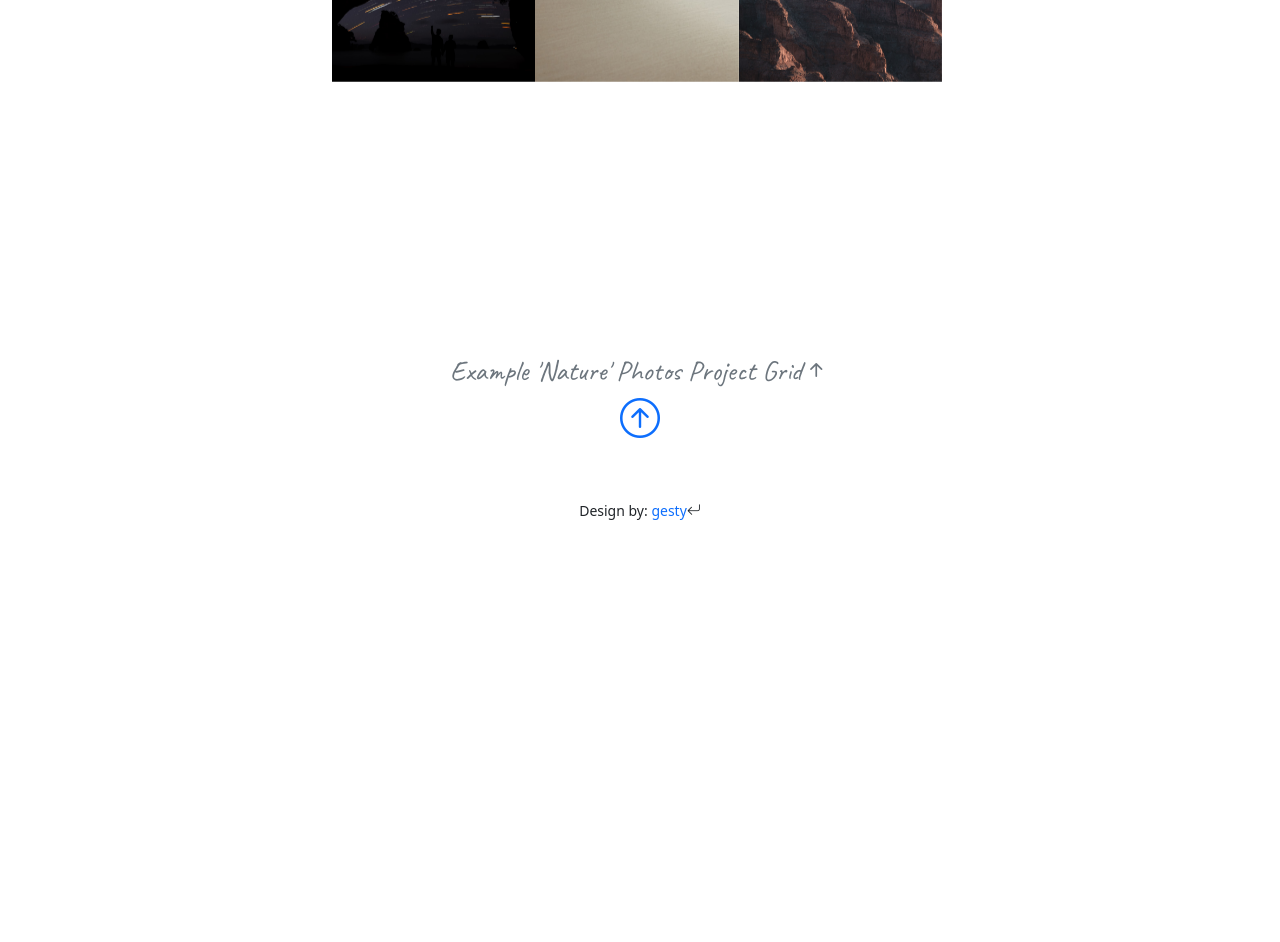
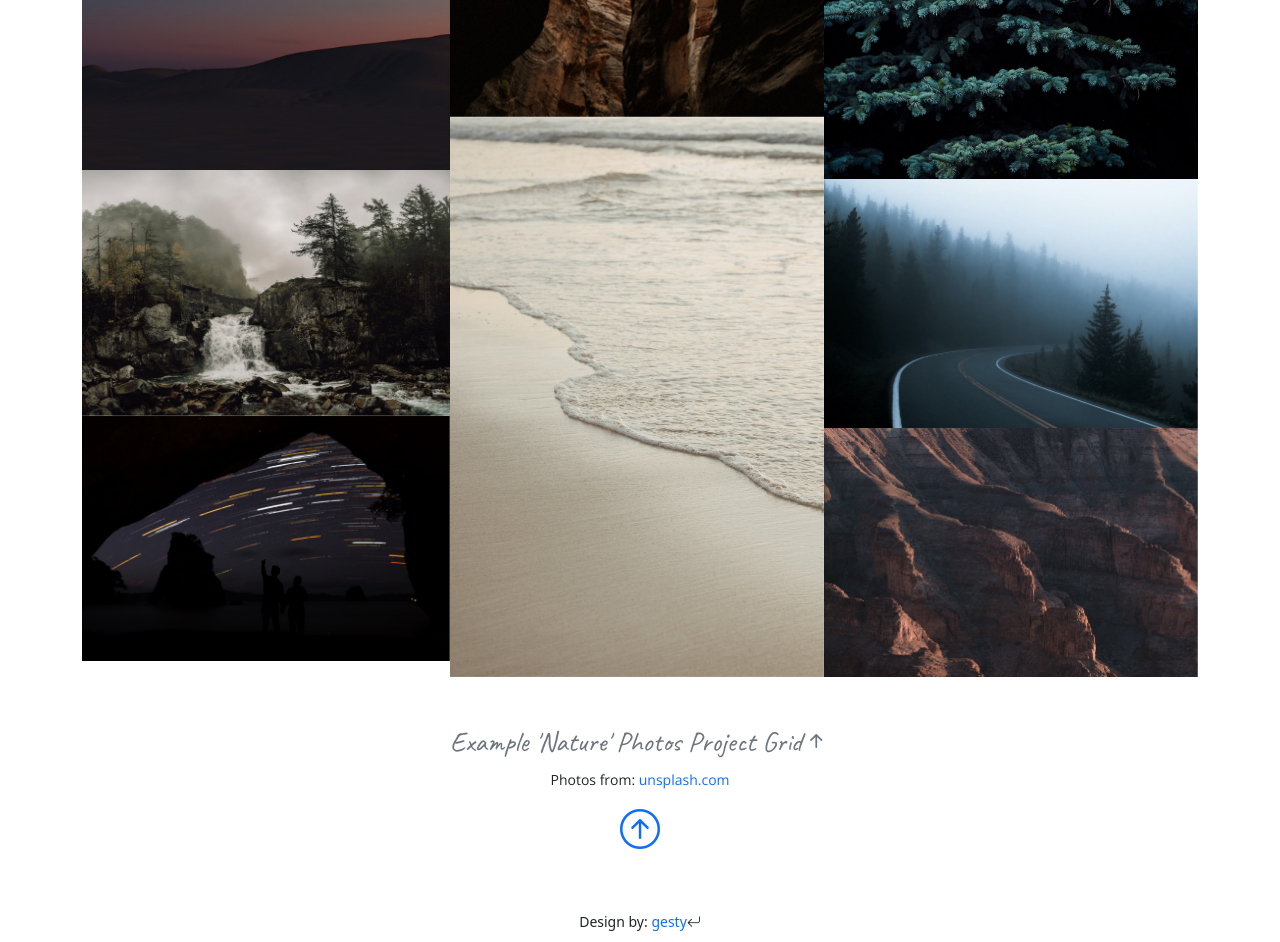
Before and after one commit to gestylinaga/samplesite-photo, a plain HTML site: page nature/index.html in a window 1280 px wide. Shown: the part 530-1472 px from the top of the page. Before the commit the page ends 1060 px from the top, so only its background shows below. Drawn offline with nearby package versions, Linux system fonts and the light colour scheme.

Commit message:
fixed grid, and other minor tweaks

```diff
--- a/css/style.scss
+++ b/css/style.scss
@@ -135,26 +135,22 @@ footer {
   }
 }
 
+
 // Project Grid Layout:
 .projects {
-  margin-top: 200px;
-  height: 100vh;
+  margin-top: 100px;
   display: -ms-flexbox;
   display: flex;
 }
 
-// NOTE: project items don't show on overflow
 .projectsColumn {
   -ms-flex-preferred-size: 33%;
   flex-basis:33%;
   display:-ms-flexbox;
   -ms-flex-direction:column;
-  //-ms-flex-wrap:wrap;
   display:flex;
   -ms-flex-direction:column;
   flex-direction:column;
-  //-ms-flex-wrap:wrap;
-  //flex-wrap:wrap;
   font-size:0;
 }
 
--- a/nature/index.html
+++ b/nature/index.html
@@ -23,7 +23,7 @@
   <body>
 
     <!-- Navbar -->
-    <nav class="navbar navbar-expand-md navbar-light bg-light fixed-top hidden delay">
+    <nav class="navbar navbar-expand-md navbar-light bg-light fixed-top">
       <div class="container-fluid">
         <!-- Brand -->
         <a class="navbar-brand px-5" href="../">
@@ -54,7 +54,7 @@
     </nav> <!-- end of navbar -->
 
 
-    <section class="main absCenter mt-5">
+    <section class="main mt-5">
       <div class="container">
 
         <!--Projects Main -->
@@ -104,7 +104,7 @@
 
 
             <!--Column 2-->
-            <div class="projectsColumn hidden delay">
+            <div class="col projectsColumn hidden delay">
 
               <!--Project Item-->
               <div class="projectsItem hidden delay">
@@ -146,7 +146,7 @@
 
 
             <!--Column 3-->
-            <div class="projectsColumn hidden delay">
+            <div class="col projectsColumn hidden delay">
 
               <!--Project Item-->
               <div class="projectsItem hidden delay">
@@ -189,21 +189,21 @@
           </div>
         </div>
 
-        <!--example-->
-        <div class="d-flex justify-content-center mt-5"><h3 class="text-muted hidden delay">Example 'Nature' Photos Project Grid<i class="bi bi-arrow-up-short"></i></h3></div>
-
       </div>
 
+    </section>
 
-      <!--Page Top Link-->
-      <a class="d-flex justify-content-center hidden delay" href="#"><h1><i class="bi bi-arrow-up-circle"></i></h1></a>
+    <!--example-->
+    <div class="d-flex flex-column justify-content-center align-items-center mt-5">
+      <h3 class="text-muted hidden delay">Example 'Nature' Photos Project Grid<i class="bi bi-arrow-up-short"></i></h3>
+      <p><small>Photos from: <a class="text-decoration-none" href="https://unsplash.com">unsplash.com</a></small></p>
+    </div>
 
+    <!--Page Top Link-->
+    <a class="d-flex justify-content-center hidden delay" href="#"><h1><i class="bi bi-arrow-up-circle"></i></h1></a>
 
-      <!--signature-->
-      <footer class="mt-5 hidden delay"><small>Design by: <a class="text-decoration-none" href="https://gesty.dev">gesty</a><i class="bi bi-arrow-return-left"></i></small></footer>
-
-
-    </section>
+    <!--signature-->
+    <footer class="mt-5 hidden delay"><small>Design by: <a class="text-decoration-none" href="https://gesty.dev">gesty</a><i class="bi bi-arrow-return-left"></i></small></footer>
 
 
     <!-- Bootstrap JS -->
```
Also changed, not shown: index.html (+2 -2 lines), portraits/index.html (+13 -13 lines), css/style.css, 2 other files.
